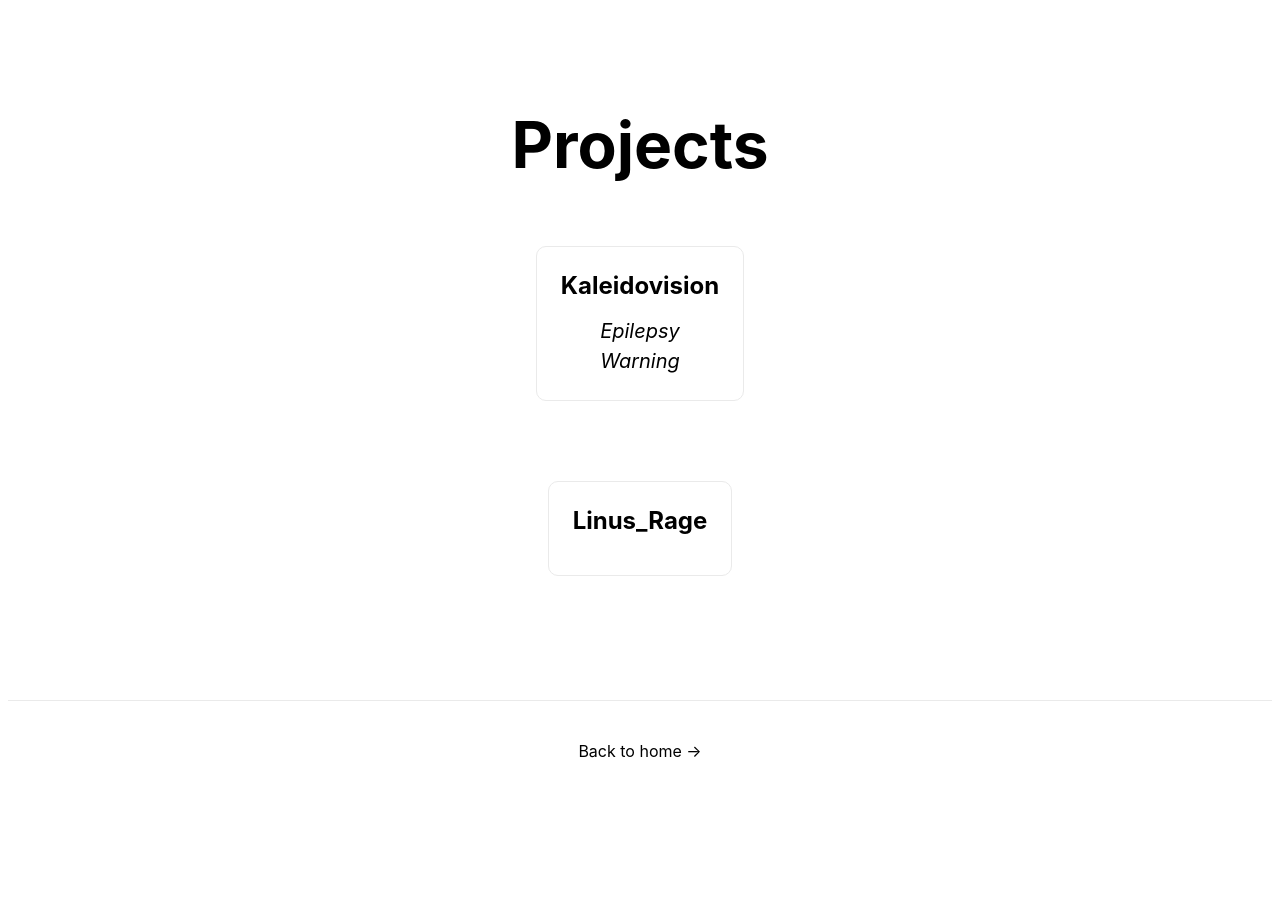
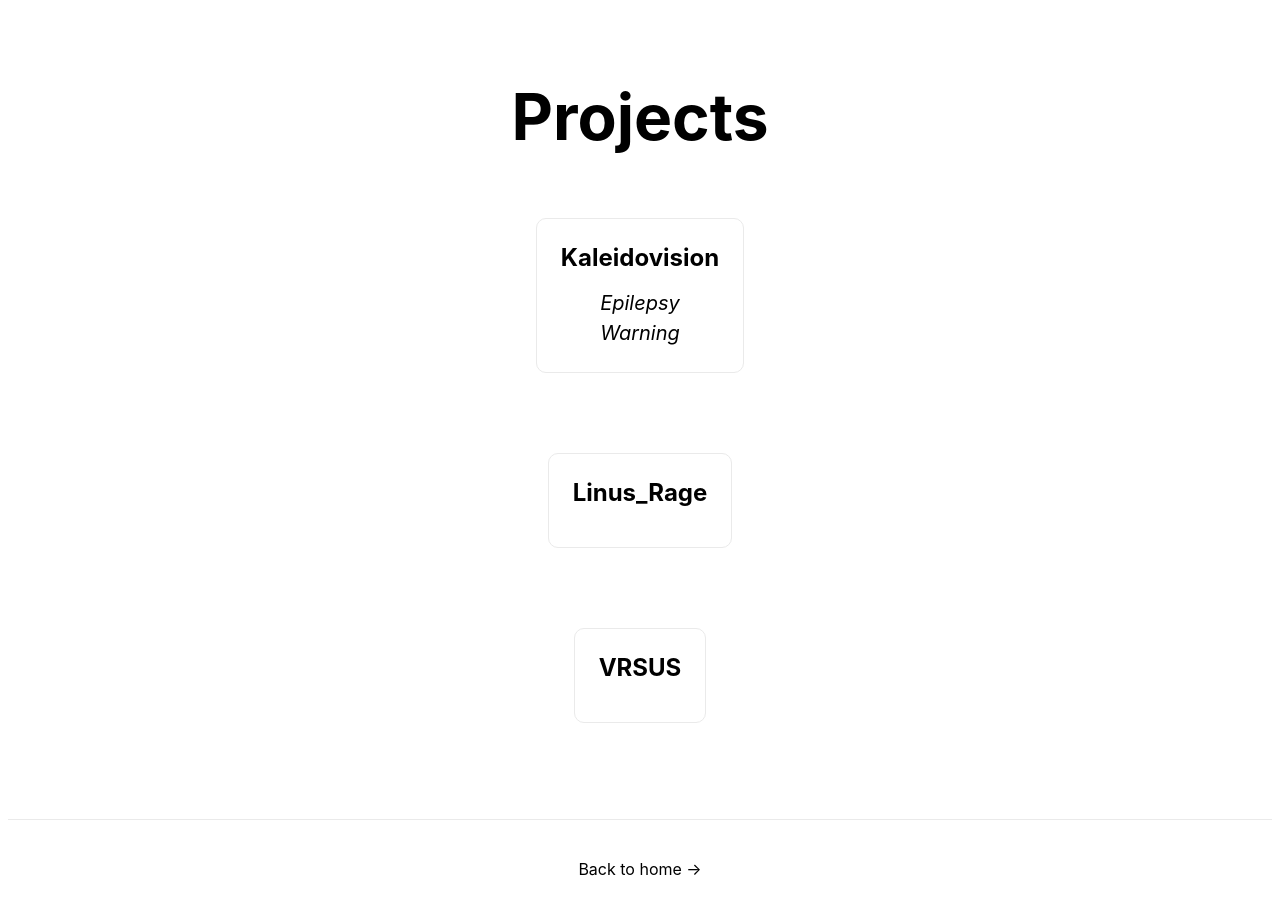
Before and after one commit to 3-Hz/3hz-io, a Next.js app: page /projects in a window 1280 px wide. Shown: the top 914 px of the page. Before the commit the page ends 800 px from the top, so only its background shows below. Built offline with nearby package versions, Linux system fonts and the light colour scheme.

Commit message:
added link for VRSUS

```diff
--- a/pages/projects/index.js
+++ b/pages/projects/index.js
@@ -28,6 +28,12 @@ export default function Projects() {
         </a>
       </div>
 
+      <div className={styles.grid}>
+        <a className={styles.card} href="http://you.vrsus.me">
+          <h3>VRSUS</h3>
+        </a>
+      </div>
+
     </div>
 
     <footer className={styles.footer}>
```
